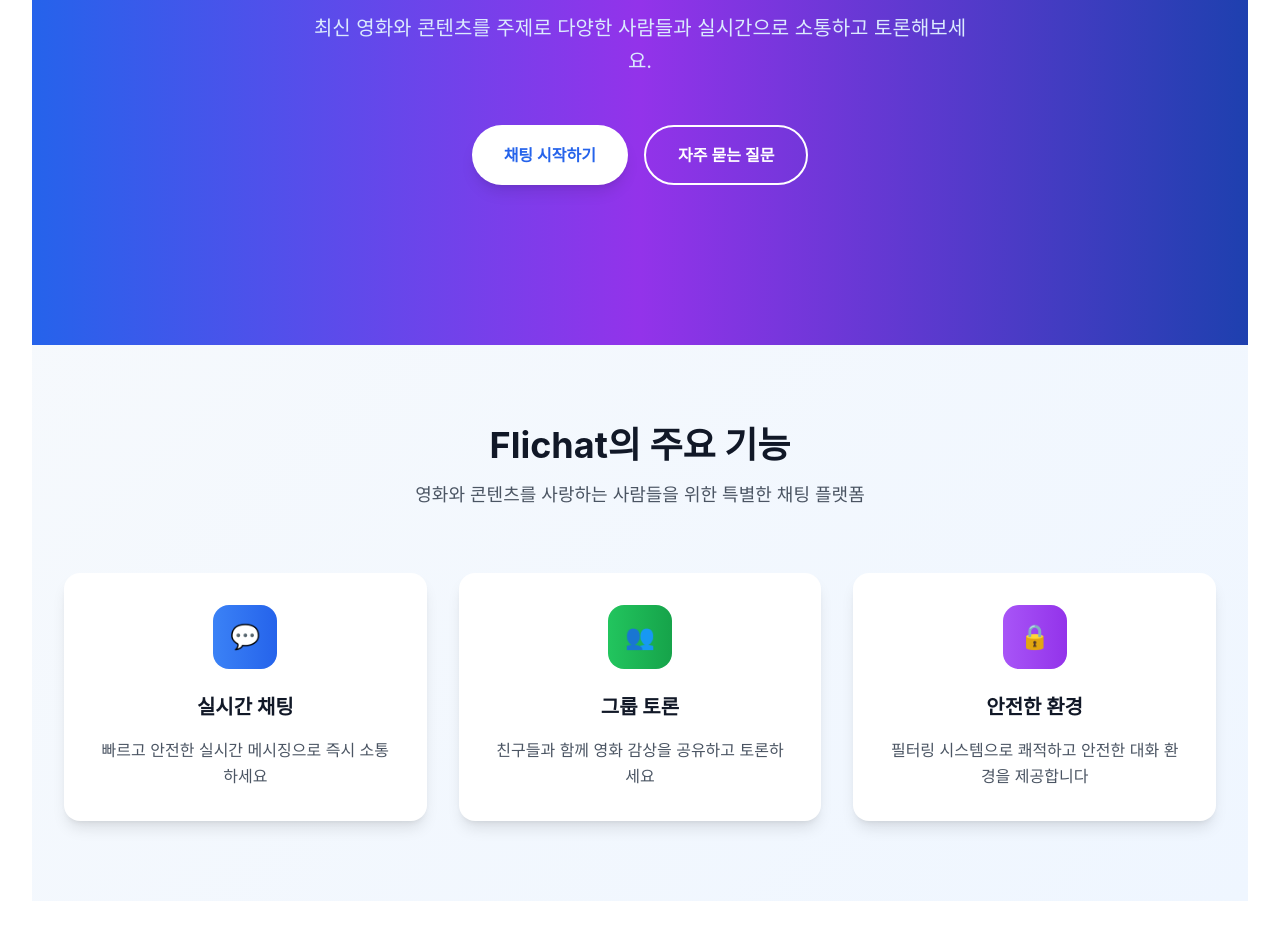
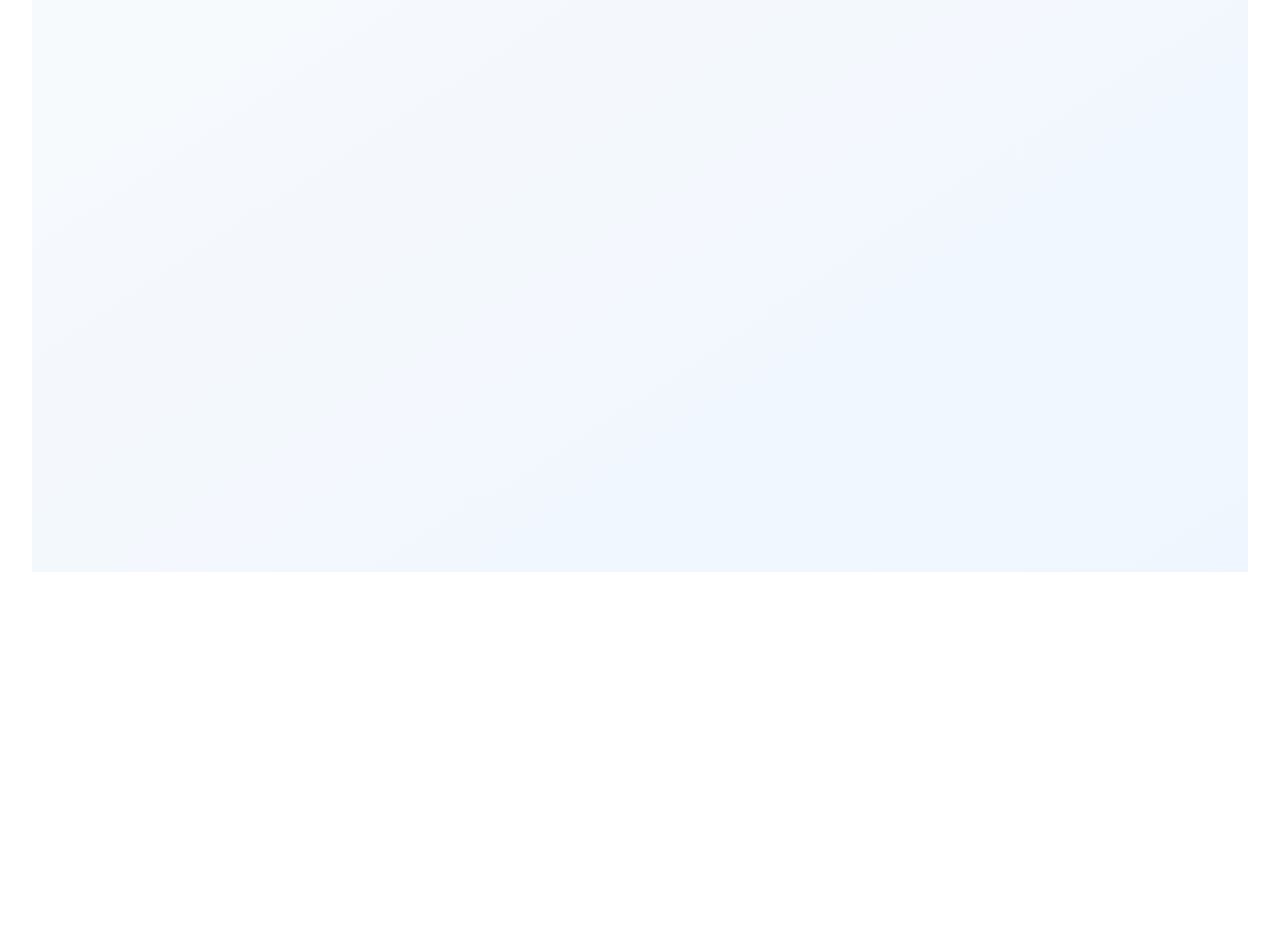
Before and after one commit to fli-chat/flichat-web, a React (Vite) app: page / in a window 1280 px wide. Shown: the part 260-1193 px from the top of the page. After the commit the page ends 864 px from the top, so only its background shows below. Built offline with nearby package versions, Linux system fonts and the light colour scheme.

Commit message:
mobile padding 줄이기

```diff
--- a/src/pages/Home.tsx
+++ b/src/pages/Home.tsx
@@ -1,75 +1,5 @@
-import { Link } from 'react-router-dom';
-
 export default function Home() {
   return (
-    <div className="w-full min-h-screen">
-      {/* 히어로 섹션 */}
-      <div className="relative overflow-hidden">
-        <div className="absolute inset-0 bg-gradient-to-r from-blue-600 via-purple-600 to-blue-800"></div>
-        <div className="relative max-w-7xl mx-auto px-4 sm:px-6 lg:px-8 py-24">
-          <div className="text-center">
-            <h1 className="text-5xl md:text-6xl font-bold text-white mb-6 leading-tight">
-              Flichat에 오신 것을<br />
-              <span className="text-transparent bg-clip-text bg-gradient-to-r from-yellow-300 to-orange-300">
-                환영합니다!
-              </span>
-            </h1>
-            <p className="text-xl text-blue-100 mb-12 max-w-2xl mx-auto leading-relaxed">
-              최신 영화와 콘텐츠를 주제로 다양한 사람들과 실시간으로 소통하고 토론해보세요.
-            </p>
-
-            <div className="flex flex-col sm:flex-row justify-center gap-4 mb-16">
-              <button className="bg-white text-blue-600 font-semibold py-4 px-8 rounded-full hover:bg-blue-50 transition-all duration-300 transform hover:scale-105 shadow-lg">
-                채팅 시작하기
-              </button>
-              <Link
-                to="/qna"
-                className="bg-transparent border-2 border-white text-white font-semibold py-4 px-8 rounded-full hover:bg-white hover:text-blue-600 transition-all duration-300"
-              >
-                자주 묻는 질문
-              </Link>
-            </div>
-          </div>
-        </div>
-      </div>
-
-      {/* 기능 소개 섹션 */}
-      <div className="max-w-7xl mx-auto px-4 sm:px-6 lg:px-8 py-20">
-        <div className="text-center mb-16">
-          <h2 className="text-3xl md:text-4xl font-bold text-gray-900 mb-4">
-            Flichat의 주요 기능
-          </h2>
-          <p className="text-lg text-gray-600 max-w-2xl mx-auto">
-            영화와 콘텐츠를 사랑하는 사람들을 위한 특별한 채팅 플랫폼
-          </p>
-        </div>
-
-        <div className="grid grid-cols-1 md:grid-cols-3 gap-8">
-          <div className="group text-center p-8 bg-white rounded-2xl shadow-lg hover:shadow-xl transition-all duration-300 transform hover:-translate-y-2">
-            <div className="w-16 h-16 bg-gradient-to-r from-blue-500 to-blue-600 rounded-2xl mx-auto mb-6 flex items-center justify-center group-hover:scale-110 transition-transform duration-300">
-              <span className="text-white text-2xl">💬</span>
-            </div>
-            <h3 className="text-xl font-bold text-gray-900 mb-4">실시간 채팅</h3>
-            <p className="text-gray-600 leading-relaxed">빠르고 안전한 실시간 메시징으로 즉시 소통하세요</p>
-          </div>
-
-          <div className="group text-center p-8 bg-white rounded-2xl shadow-lg hover:shadow-xl transition-all duration-300 transform hover:-translate-y-2">
-            <div className="w-16 h-16 bg-gradient-to-r from-green-500 to-green-600 rounded-2xl mx-auto mb-6 flex items-center justify-center group-hover:scale-110 transition-transform duration-300">
-              <span className="text-white text-2xl">👥</span>
-            </div>
-            <h3 className="text-xl font-bold text-gray-900 mb-4">그룹 토론</h3>
-            <p className="text-gray-600 leading-relaxed">친구들과 함께 영화 감상을 공유하고 토론하세요</p>
-          </div>
-
-          <div className="group text-center p-8 bg-white rounded-2xl shadow-lg hover:shadow-xl transition-all duration-300 transform hover:-translate-y-2">
-            <div className="w-16 h-16 bg-gradient-to-r from-purple-500 to-purple-600 rounded-2xl mx-auto mb-6 flex items-center justify-center group-hover:scale-110 transition-transform duration-300">
-              <span className="text-white text-2xl">🔒</span>
-            </div>
-            <h3 className="text-xl font-bold text-gray-900 mb-4">안전한 환경</h3>
-            <p className="text-gray-600 leading-relaxed">필터링 시스템으로 쾌적하고 안전한 대화 환경을 제공합니다</p>
-          </div>
-        </div>
-      </div>
-    </div>
+    <div></div>
   );
 }
--- a/src/pages/QnA.tsx
+++ b/src/pages/QnA.tsx
@@ -137,7 +137,7 @@
   };
 
   return (
-    <div className="w-full p-6">
+    <div className="w-full p-4 sm:p-6">
       {/* 헤더 */}
       <div className="mb-8">
         <h1 className="text-3xl font-bold text-gray-900 mb-2">자주 묻는 질문</h1>
@@ -178,7 +178,7 @@
             >
               <button
                 onClick={() => toggleQuestion(question.id)}
-                className="w-full px-6 py-4 text-left focus:outline-none focus:ring-2 focus:ring-blue-500 focus:ring-inset"
+                className="w-full px-4 sm:px-6 py-4 text-left focus:outline-none focus:ring-2 focus:ring-blue-500 focus:ring-inset"
               >
                 <div className="flex items-center justify-between">
                   <div className="flex-1">
@@ -206,7 +206,7 @@
               </button>
 
               {question.isOpen && (
-                <div className="px-6 pb-4">
+                <div className="px-4 sm:px-6 pb-4">
                   <div className="border-t border-gray-100 pt-4">
                     <p className="text-gray-700 leading-relaxed">
                       {question.answer}
@@ -220,7 +220,7 @@
       </div>
 
       {/* 추가 도움말 */}
-      <div className="mt-12 bg-blue-50 rounded-lg p-6">
+      <div className="mt-12 bg-blue-50 rounded-lg p-4 sm:p-6">
         <div className="flex items-start space-x-4">
           <div className="flex-shrink-0">
             <div className="w-10 h-10 bg-blue-500 rounded-full flex items-center justify-center">
@@ -248,9 +248,9 @@
 
       {/* 문의 모달 */}
       {isModalOpen && (
-        <div className="fixed inset-0 bg-black bg-opacity-50 flex items-center justify-center z-50 p-4">
+        <div className="fixed inset-0 bg-black bg-opacity-50 flex items-center justify-center z-50 p-2 sm:p-4">
           <div className="bg-white rounded-lg shadow-xl max-w-md w-full max-h-[90vh] overflow-y-auto">
-            <div className="p-6">
+            <div className="p-4 sm:p-6">
               <div className="flex justify-between items-center mb-4">
                 <h2 className="text-xl font-bold text-gray-900">고객센터 문의</h2>
                 <button
```
